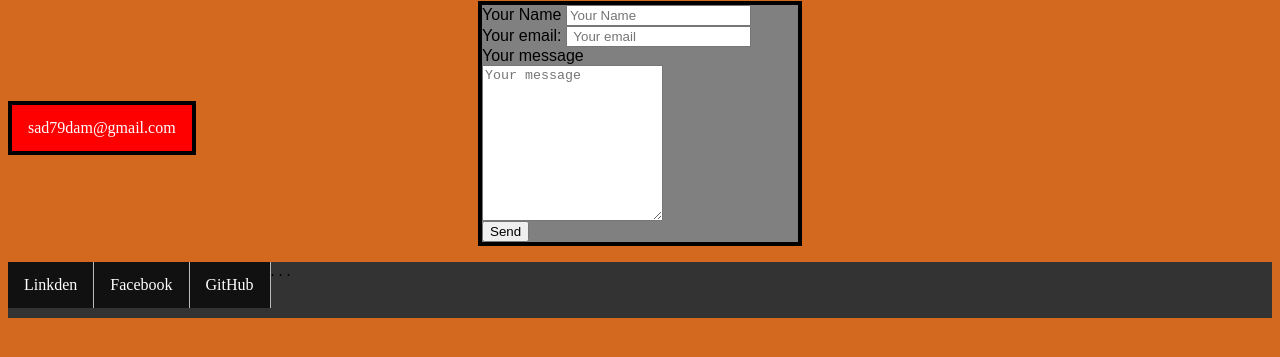
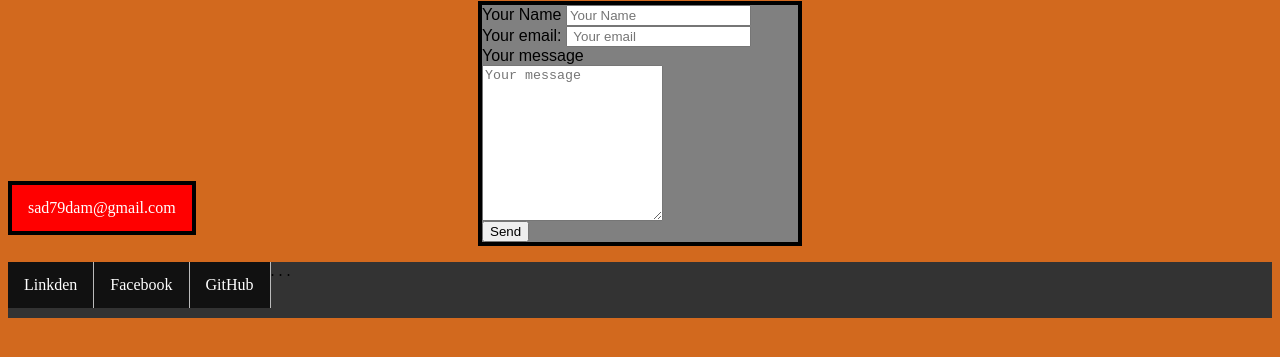
Before and after one commit to saddamnaji/Coding-From-Scratch, a plain HTML site: page Contact.html in a window 1280 px wide. Shown: the part 123-480 px from the top of the page. Drawn offline with Linux system fonts and the light colour scheme.

Commit message:
Update Style.css

```diff
--- a/Style.css
+++ b/Style.css
@@ -22,7 +22,7 @@ body{background-color: chocolate;
 .one{
               border: 4px solid black;
           background-color: red;
-          margin-top: 100px;}
+          margin-top: 180px;}
 form{
   border: 4px solid black;
     width: 25%;
@@ -66,8 +66,8 @@ a {
     border-right:1px solid #bbb;
 }
 
-a:last-child {
-    border-right: 1px solid #bbb;
+a {
+    border-right: : 1px solid #bbb;
 }
 
  a {
```
